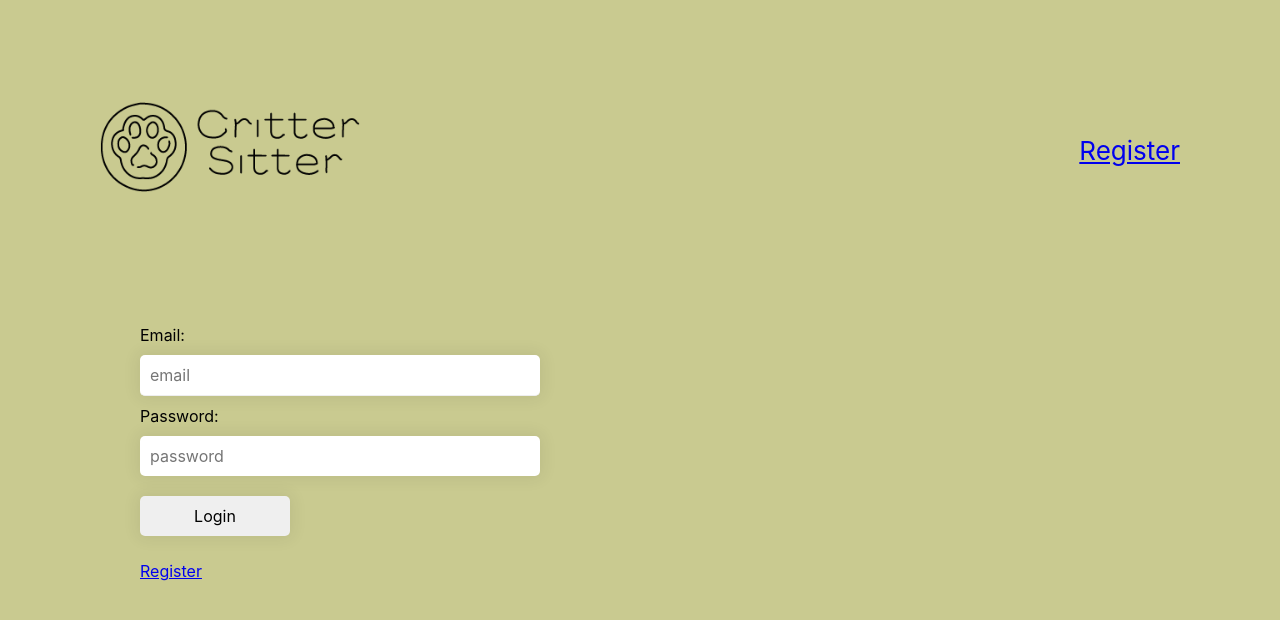
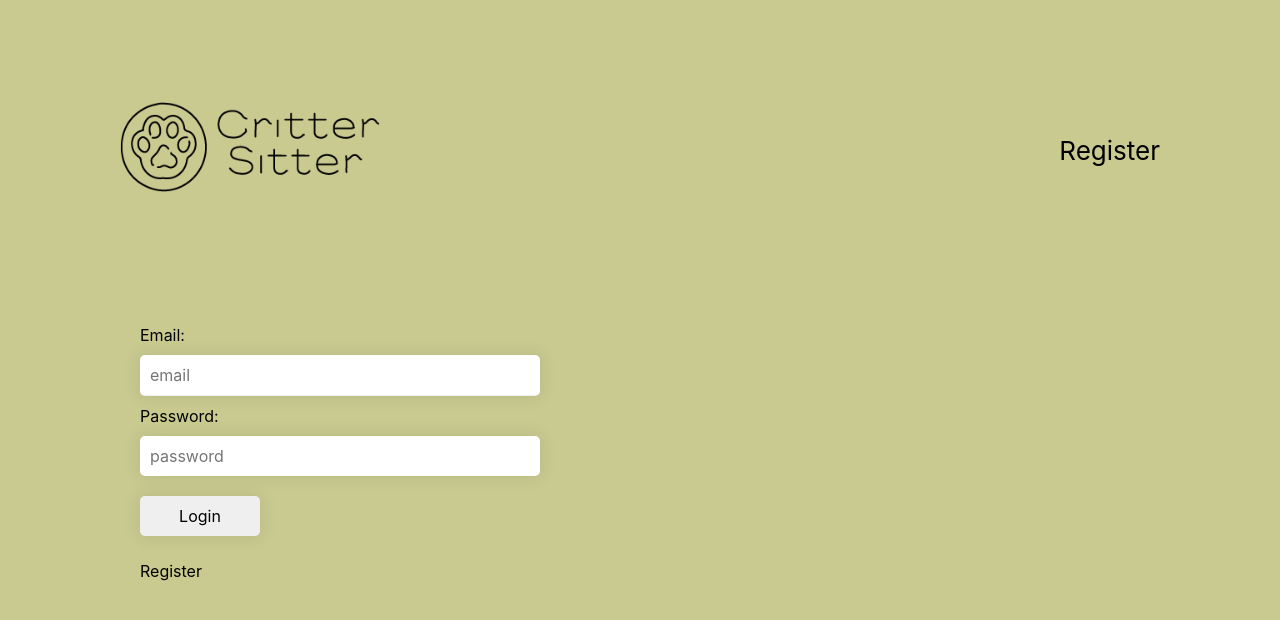
Before and after one commit to fdreith/critter-sitter-frontend, a React (Create React App) app: page /login in a window 1280 px wide. Shown: the top 620 px of the page. Built offline with nearby package versions, Linux system fonts and the light colour scheme.

Commit message:
change styling of links

```diff
--- a/src/App.css
+++ b/src/App.css
@@ -7,9 +7,9 @@
   margin: 5px;
 }
 
-.NavBar {
-  margin-left: -60px;
-  margin-right: -60px;
+.navbar {
+  margin-left: -40px;
+  margin-right: -40px;
   background-color: #c9ca90;
   min-height: 30vh;
   display: flex;
@@ -20,6 +20,27 @@
   /* color: white; */
   display: flex;
   justify-content: space-between;
+}
+
+a {
+  color: black;
+  text-decoration: none;
+}
+
+a:link {
+  text-decoration: none;
+}
+
+a:visited {
+  text-decoration: none;
+}
+
+a:hover {
+  text-decoration: underline;
+}
+
+a:active {
+  text-decoration: underline;
 }
 
 *,
@@ -53,7 +74,7 @@ input[type="submit"] {
   /* border-bottom: 1px solid #eee; */
   box-shadow: 0 0 15px 4px rgba(0, 0, 0, 0.06);
   border-radius: 5px;
-  width: 15%;
+  width: 12%;
 }
 
 input,
--- a/src/components/NavBar.tsx
+++ b/src/components/NavBar.tsx
@@ -6,7 +6,7 @@ import SignUpForm from "./SignUpForm";
 
 const NavBar = (props: any) => {
   return (
-    <div className="NavBar">
+    <div className="navbar">
       <>
         <a href="#default" className="logo">
           <img src={logo} alt="Critter Sitter" height={110} width={300} />
```
